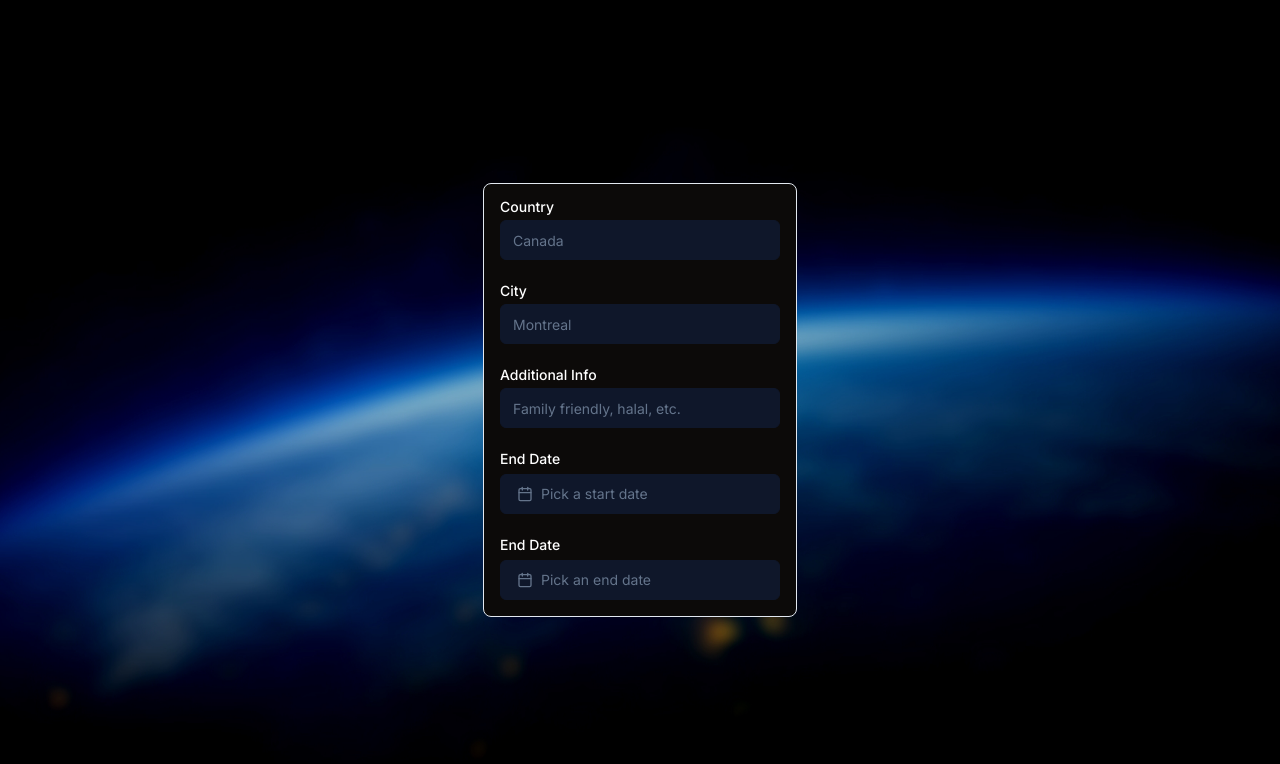
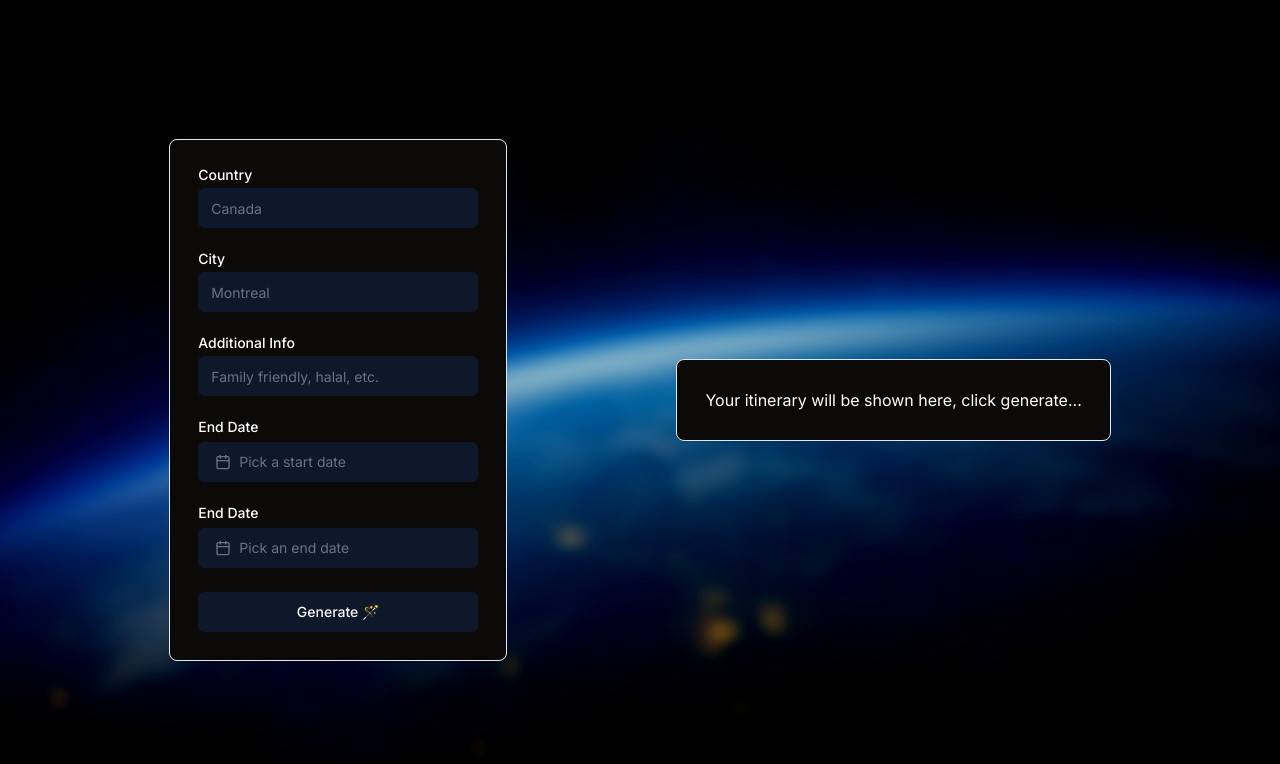
Before and after one commit to Path-Pilot-App/Path-Pilot, a Next.js app: page /planner in a window 1280 px wide. Shown: the top 764 px of the page. Built offline with nearby package versions, Linux system fonts and the light colour scheme.

Commit message:
add more elements

```diff
--- a/app/planner/page.tsx
+++ b/app/planner/page.tsx
@@ -29,7 +29,7 @@ function Planner() {
 
     return (
         <main className="flex min-h-screen flex-col md:flex-row justify-evenly items-center">
-            <Card className="flex flex-col bg-stone-950 p-4">
+            <Card className="flex flex-col bg-stone-950 p-7">
                 <div className="grid w-full max-w-sm items-center gap-1.5">
                     <Label htmlFor="email" className="text-white">Country</Label>
                     <Input type="email" id="email" placeholder="Canada" className="bg-slate-900 border-slate-900 text-white" />
@@ -90,6 +90,11 @@ function Planner() {
                         />
                     </PopoverContent>
                 </Popover>
+                <Button className="mt-6">Generate 🪄</Button>
+            </Card>
+
+            <Card className="flex flex-col bg-stone-950 p-7 min-w-96 max-h-96 overflow-auto">
+                <h1 className="text-white">Your itinerary will be shown here, click generate...</h1>
             </Card>
         </main>
     );
```
